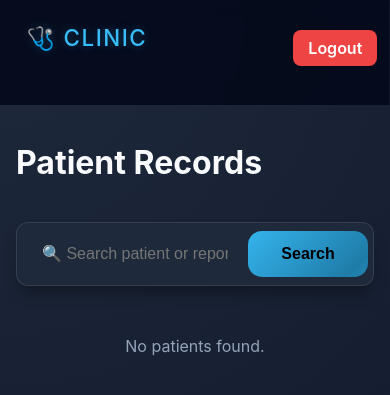
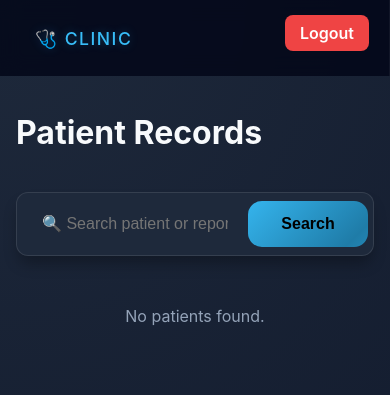
Before and after one commit to omkar142web/patient-report-site, a Flask app: template templates/reports.html in a window 390 px wide. Shown: the top 395 px of the page. Run offline with Flask 3, Linux system fonts and the light colour scheme; the template is opened without the code that fills it, so the values that code supplies are empty.

Commit message:
fix: menu overflowing , rest is fin for mob too

```diff
--- a/static/style.css
+++ b/static/style.css
@@ -1172,15 +1172,23 @@ input:focus {
     }
 
     .sidebar {
-        width: 100%;
+        width: 100% !important;
         min-height: auto;
         display: flex;
         flex-direction: row;
         justify-content: space-between;
         align-items: center;
+        padding: 15px 20px; /* Controls internal spacing */
+        gap: 10px;
 
-        padding: clamp(10px, 3vw, 16px);
-        box-sizing: border-box;
+        /* THE FIX: Ensure padding doesn't add to the width */
+        box-sizing: border-box !important;
+        overflow: hidden;
+    }
+
+    .sidebar .clinic-logo {
+        margin-bottom: 0 !important;
+        font-size: 1.1rem;
     }
 
     .main {
```
